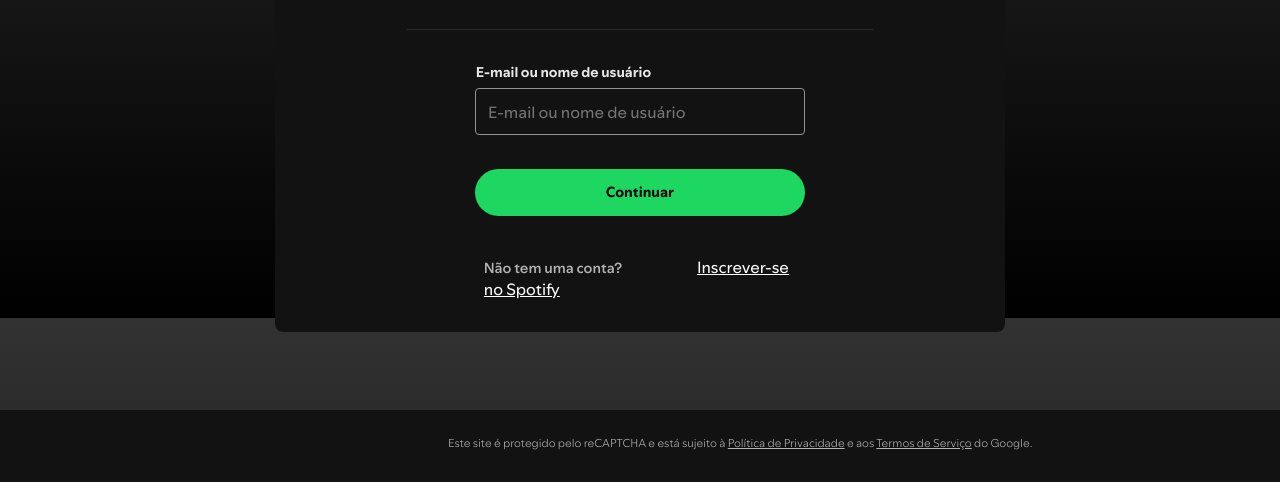
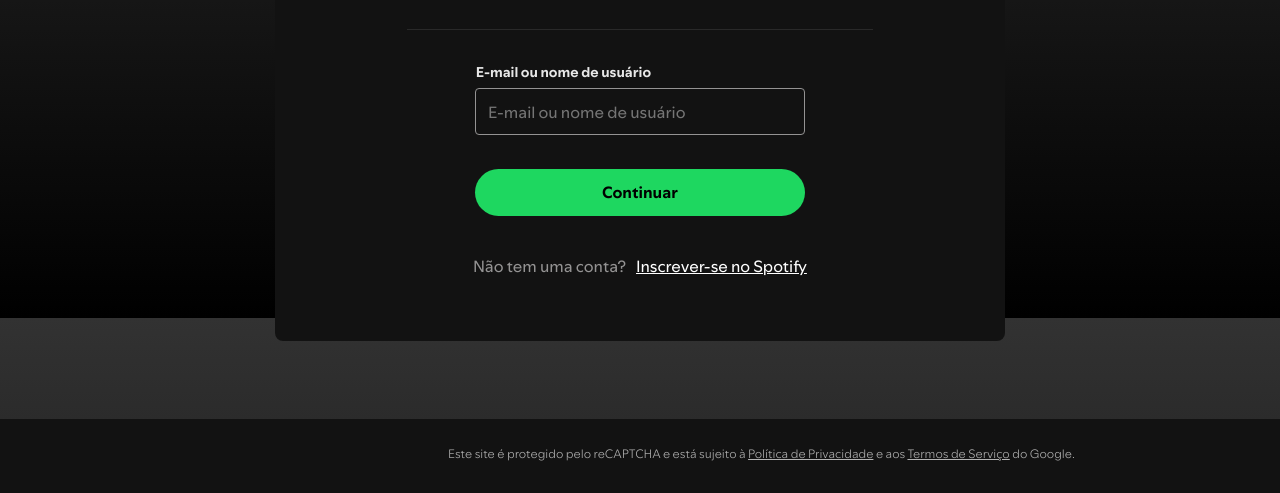
Before and after one commit to ananarcisio/Spotify, a plain HTML site: page index.html in a window 1280 px wide. Shown: the part 406-899 px from the top of the page. Drawn offline with Linux system fonts and the light colour scheme.

Commit message:
Atualiza estilos e estrutura da página de login do Spotify

```diff
--- a/index.html
+++ b/index.html
@@ -59,7 +59,7 @@
             <input type="email" name="email" id="email" placeholder="E-mail ou nome de usuário">
             <button>Continuar</button>
             <nav>
-                <span>Não tem uma conta?</span>
+                <p>Não tem uma conta?</p> <br>
                 <a href="#">Inscrever-se no Spotify</a>
             </nav>
         </div>
--- a/style.css
+++ b/style.css
@@ -60,8 +60,15 @@
     /* margin: 0px 0px 0px 8px; */
     width: 324px;
     height: 48px;
+    cursor: pointer;
+}
+.btn-redes:hover{
+    border: 1px solid white;
 }
 
+#btn-redes-numero:hover{
+    border: 1px solid white;
+}
 .btn-redes span{
     font-size: 16px;
     color: rgba(255, 255, 255, 0.9);
@@ -141,6 +148,11 @@
     margin-top: 1%;
     font-weight: normal;
     font-size: 1rem;
+    cursor: pointer;
+}
+
+#container-other input:hover{
+    border: 1px solid white;
 }
 
 #container-other button{
@@ -150,48 +162,54 @@
     border: none;
     border-radius: 15vh;
     margin-top: 5%;
-    font-size: 0.9em;
-    font-weight: 600;
+    font-size: 16px;
+    font-weight: bolder;
+    cursor: pointer;
+}
+#container-other button:hover{
+   scale: 1.05;
+   background-color: #3be477;
+}
+#container-other>nav{
+    display: flex;
+    flex-direction: row;
+   justify-content: center;
+   align-items: center;
+   margin-top: 1.1%;
+   padding: 32px;
+   gap: 5px;
 }
 
-#container-other>nav span{
-    font-size: 0.9rem;
-    color: #b3b3b3;
-    text-transform: none;
-    letter-spacing: normal;
-    margin: auto;
-    font-weight: 500;
-    text-align: left;
-}
-
-#container-other>nav{
-    margin-top: 6%;
-
+#container-other>nav p{
+    color: #949393;
+   font-family: 16px;
 }
 
 #container-other>nav a{
+    color: white;
     text-decoration: underline;
-    color: white;
-    font-size: 1rem;
+   font-family: 16px;
 }
 
 footer{
     width: 100%;
-    height: 9vh;
+    height: 9.2vh;
+    display: flex;
     background-color: rgba(18, 18, 18, 1);
     margin-top: 6.1%;
 }
 
 footer p{
     color: #b3b3b3;
-    font-size: 0.7rem;
+    /* font-size: 0.7rem; */
     font-weight: 300;
     margin-left: 35%;
     padding-top: 2%;
+    font-size: 12px;
 }
 
 footer p a{
     text-decoration: underline;
     color: #b3b3b3;
-
+    font-size: 12px;
 }
```
